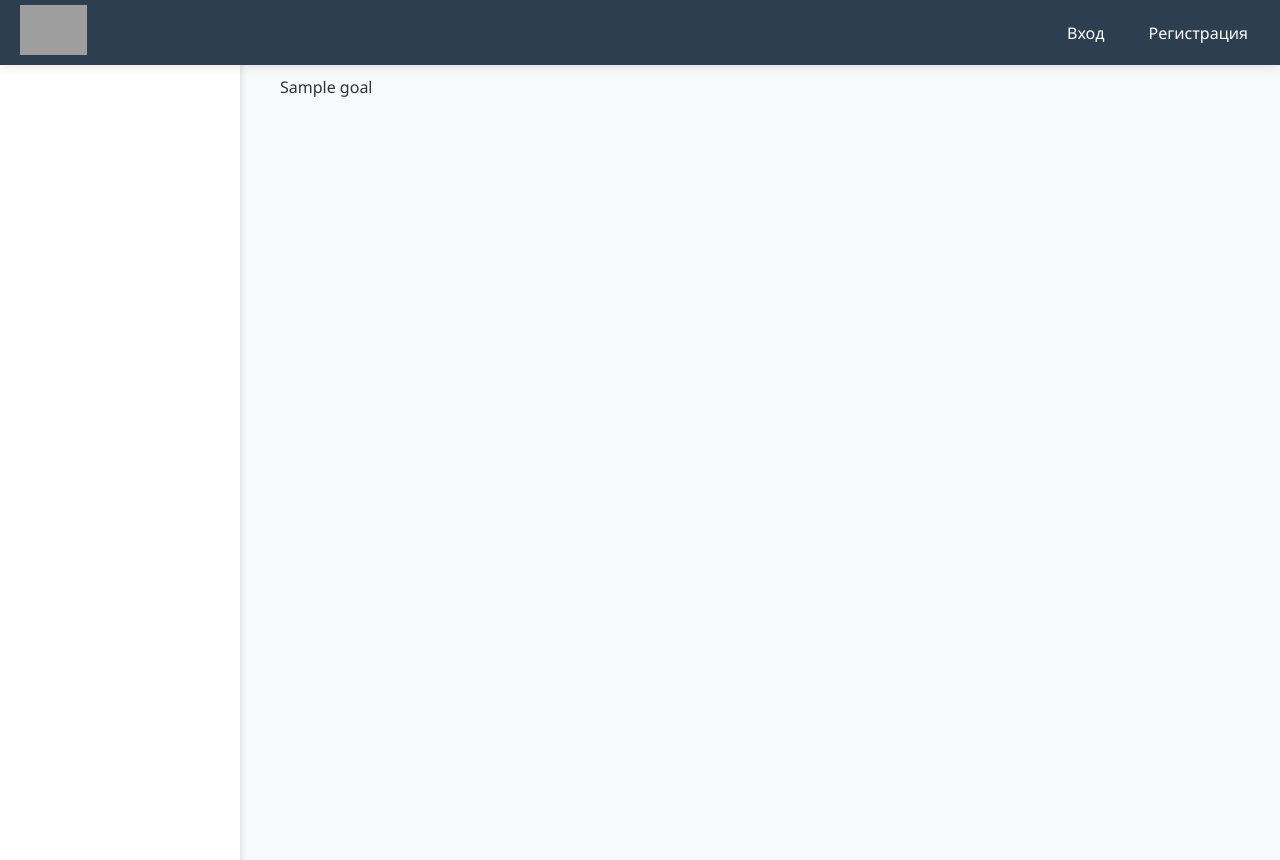
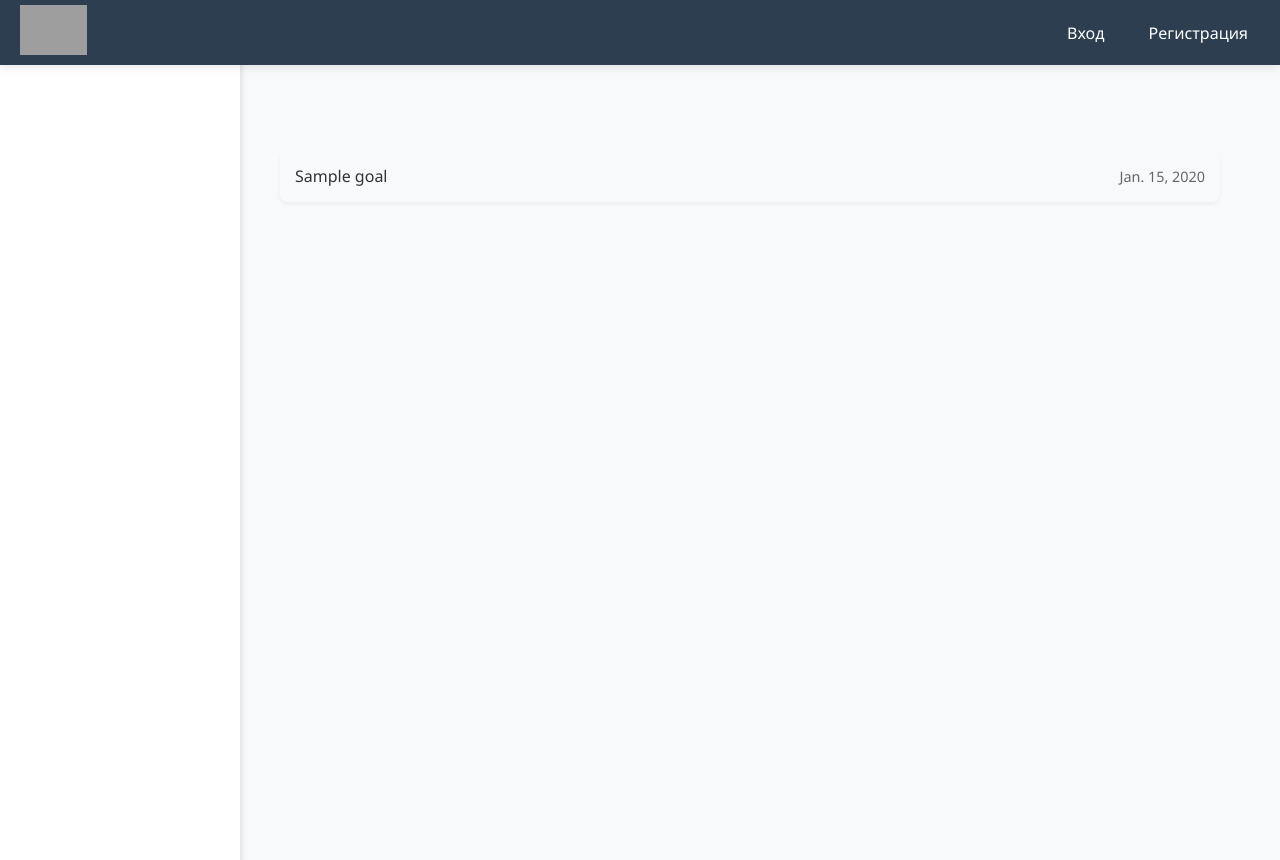
Before and after one commit to skyland228/Tracker-of-goals-habits, a Django app: template tracker/basic/templates/basic/temporal_goal.html in a window 1280 px wide. Run offline with Django 5.2, Linux system fonts and the light colour scheme; the template is opened without the code that fills it: most values are stand-ins (such as "Sample title", 1, 10 or a date in 2020); grey boxes are pictures that could not be loaded.

Commit message:
Давно не коммитил

```diff
--- a/tracker/basic/static/basic/css/style.css
+++ b/tracker/basic/static/basic/css/style.css
@@ -126,6 +126,7 @@ body {
 
 /* Общие стили списка привычек */
 .habits-list {
+    width: 100%
     max-width: 900px;
     margin: 90px auto;
 }
@@ -175,16 +176,56 @@ body {
 .habit-item.habit-completed .habit-stats{
     opacity: 0.6;
 }
+.full-width {
+    width: 1650% !important;
+    height: 10px !important;
+}
 /* Стиль элемента привычки */
 .habit-item {
     position: relative;  /* Важно! Теперь абсолютные элементы внутри будут привязаны к этому блоку */
     padding: 20px 30px;
+    display: block; /* или flex/grid с правильными настройками */
     margin-bottom: 15px;
     border-radius: 8px;
     box-shadow: 0 2px 4px rgba(0,0,0,0.05);
     transition: all 0.3s ease;
 }
+.habits-list {
+    width: 100%;
+}
 
+.habit-item {
+    display: flex;
+    justify-content: space-between; /* распределяет по краям */
+    align-items: center;           /* выравнивает по вертикали */
+    padding: 15px;
+    margin: 10px 0;
+    border-radius: 8px;
+    width: 100%; /* важно! */
+    box-sizing: border-box; /* учитывает padding в ширине */
+}
+
+.habit-programming {
+    background-color: #e3f2fd;
+    border-left: 4px solid #2196f3;
+}
+
+.habit-health {
+    background-color: #f1f8e9;
+    border-left: 4px solid #4caf50;
+}
+
+.habit-title {
+    font-weight: 500;
+    flex-shrink: 0; /* не дает сжиматься */
+}
+
+.habit-deadline {
+    color: #666;
+    font-size: 0.9em;
+    margin-left: auto; /* выталкивает вправо */
+    padding-left: 15px; /* отступ от заголовка */
+}
 .progress-info {
     background: #f8f9fa;
     padding: 25px;
@@ -211,6 +252,7 @@ body {
 
 .progress-bar {
     width: 100%;
+    display: block; /* блочный элемент */
     height: 12px;
     background: #e9ecef;
     border-radius: 6px;
@@ -306,10 +348,15 @@ body {
 .progress-low {
     background: linear-gradient(90deg, #f44336, #ef5350); /* Красный */
 }
+
 /* Цвета для категорий */
 .habit-health {
     background-color: #e8f5e9; /* Мягкий зеленый */
     border-left: 4px solid #4caf50;
+}
+.habit-programming {
+    background-color: #f3e5f5; /* Светло-фиолетовый */
+    border-left: 4px solid #9c27b0;
 }
 .streak-container {
     display: flex;
--- a/tracker/basic/templates/basic/temporal_goal.html
+++ b/tracker/basic/templates/basic/temporal_goal.html
@@ -1,7 +1,14 @@
 {% extends 'base.html' %}
 
 {% block content %}
-{% for i in goals %}
-<p>{{ i.name }}</p>
+<div class="habits-list">
+{% for goal in goals %}
+<div class="habit-item {% if goal.general_goal.theme == 'Программирование' %}habit-programming
+{% elif goal.general_goal.theme == 'Здоровье'%}habit-health
+{% endif %}">
+    <span class="habit-title">{{ goal.name }}</span>
+    <span class="habit-deadline">{{ goal.deadline|date:"M. j, Y" }}</span>
+</div>
 {% endfor %}
+</div>
 {% endblock %}
--- a/tracker/tracker/settings.py
+++ b/tracker/tracker/settings.py
@@ -41,6 +41,7 @@ INSTALLED_APPS = [
     'django.contrib.staticfiles',
     'users',
     'basic',
+    'django_extensions',
 ]
 
 MIDDLEWARE = [
```
Also changed, not shown: tracker/basic/templates/basic/Habits.html (+3 -5 lines).
